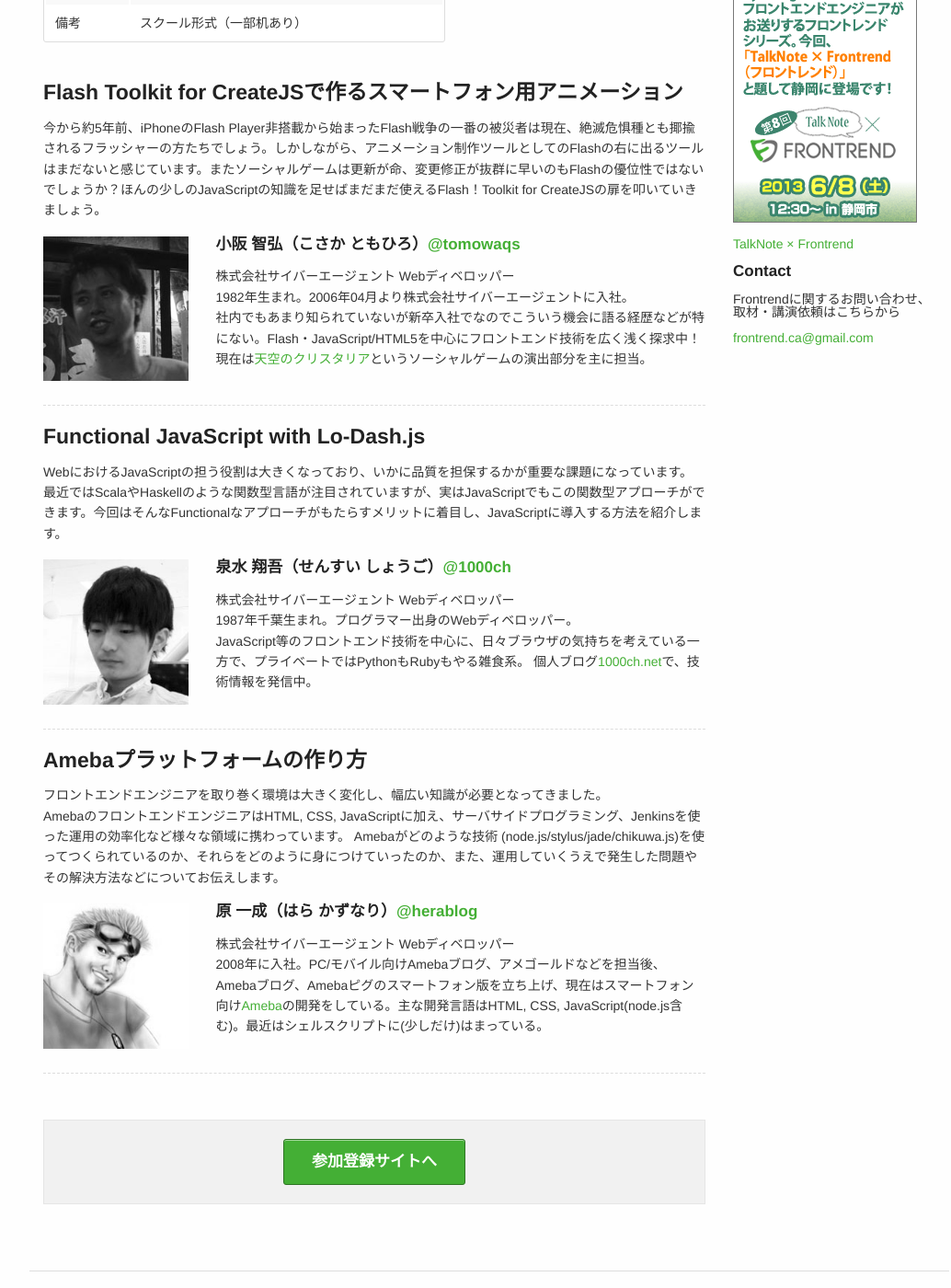
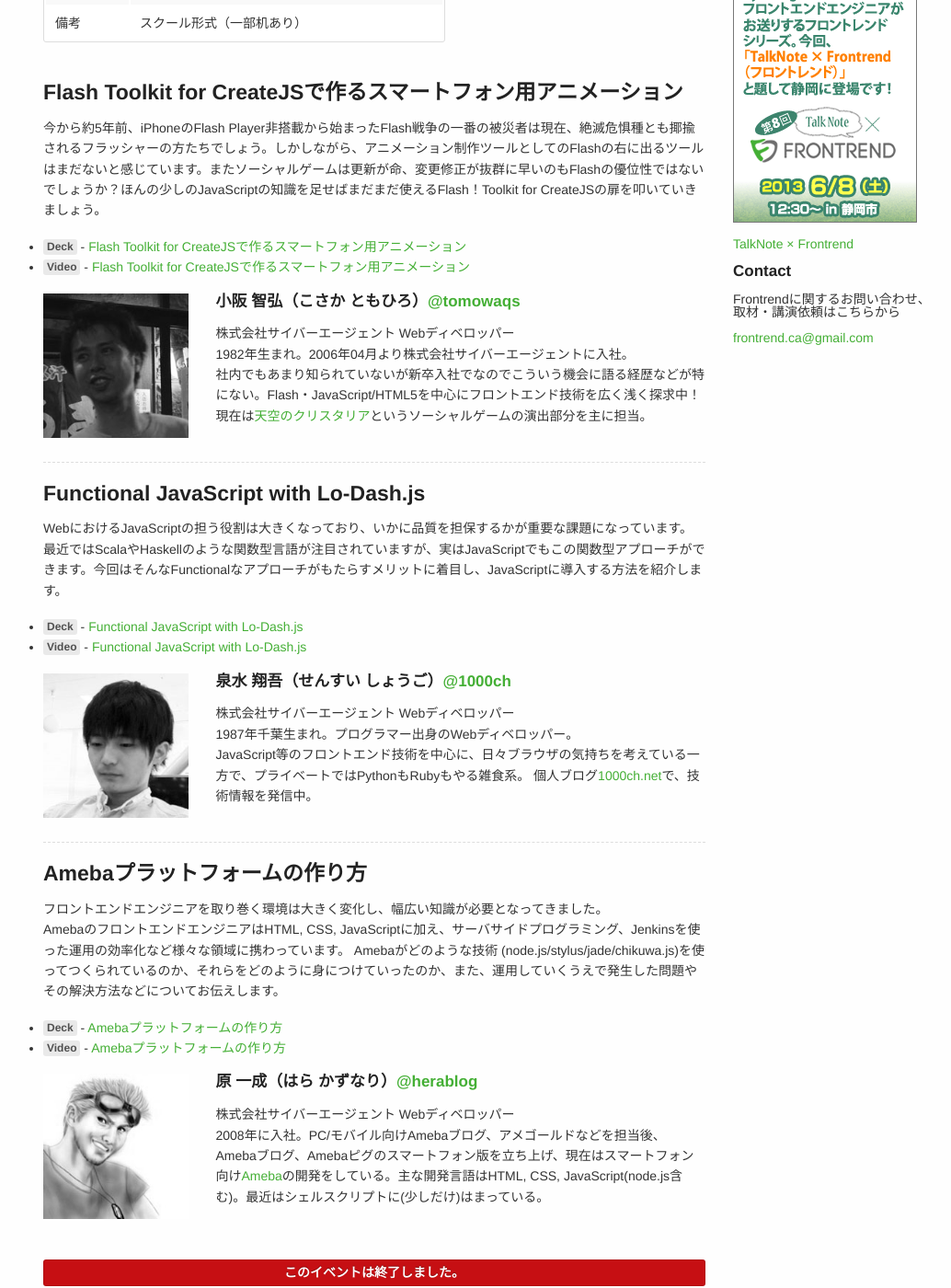
Before and after one commit to frontrend/frontrend.github.io, a Jekyll site: the page built from events/05/index.md, in a window 1280 px wide and 1400 px high, scrolled down 1025 px. Shown: the whole window at 92% size, without its empty margins (108-1142 px from the left). Built offline with Jekyll 4.4.1, drawn with Linux system fonts in a browser that asks for light colours; Markdown is read by kramdown in place of the engine named in the settings; comment, search, counter and statistics services are not loaded.

Commit message:
Add deck,videos

```diff
--- a/events/05/index.md
+++ b/events/05/index.md
@@ -28,6 +28,9 @@
 
 今から約5年前、iPhoneのFlash Player非搭載から始まったFlash戦争の一番の被災者は現在、絶滅危惧種とも揶揄されるフラッシャーの方たちでしょう。しかしながら、アニメーション制作ツールとしてのFlashの右に出るツールはまだないと感じています。またソーシャルゲームは更新が命、変更修正が抜群に早いのもFlashの優位性ではないでしょうか？ほんの少しのJavaScriptの知識を足せばまだまだ使えるFlash！Toolkit for CreateJSの扉を叩いていきましょう。
 
++ <span class="label secondary radius">Deck</span> - [Flash Toolkit for CreateJSで作るスマートフォン用アニメーション](http://www.slideshare.net/tomohirokosaka79/frontrend0525)
++ <span class="label secondary radius">Video</span> - [Flash Toolkit for CreateJSで作るスマートフォン用アニメーション](http://vimeo.com/frontrend/flash-toolkit-for-createjs)
+
 <div class="row">
     <div class="three columns">
         <img src="/images/speakers/kosaka.jpg">
@@ -44,6 +47,9 @@
 <h4 id="sensui">Functional JavaScript with Lo-Dash.js</h4>
 
 WebにおけるJavaScriptの担う役割は大きくなっており、いかに品質を担保するかが重要な課題になっています。最近ではScalaやHaskellのような関数型言語が注目されていますが、実はJavaScriptでもこの関数型アプローチができます。今回はそんなFunctionalなアプローチがもたらすメリットに着目し、JavaScriptに導入する方法を紹介します。
+
++ <span class="label secondary radius">Deck</span> - [Functional JavaScript with Lo-Dash.js](https://speakerdeck.com/1000ch/functional-javascript-with-lo-dash-dot-js)
++ <span class="label secondary radius">Video</span> - [Functional JavaScript with Lo-Dash.js](http://vimeo.com/frontrend/functional-javascript)
 
 <div class="row">
     <div class="three columns">
@@ -65,6 +71,9 @@
 AmebaのフロントエンドエンジニアはHTML, CSS, JavaScriptに加え、サーバサイドプログラミング、Jenkinsを使った運用の効率化など様々な領域に携わっています。
 Amebaがどのような技術 (node.js/stylus/jade/chikuwa.js)を使ってつくられているのか、それらをどのように身につけていったのか、また、運用していくうえで発生した問題やその解決方法などについてお伝えします。
 
++ <span class="label secondary radius">Deck</span> - [Amebaプラットフォームの作り方](http://www.slideshare.net/herablog/ameba-22035207)
++ <span class="label secondary radius">Video</span> - [Amebaプラットフォームの作り方](http://vimeo.com/frontrend/ameba-platform)
+
 <div class="row">
     <div class="three columns">
         <img src="/images/speakers/hara.jpg">
@@ -75,4 +84,5 @@
     </div>
 </div>
 
----
+<br>
+<div class="alert-box alert c">このイベントは終了しました。</div>
```
Also changed, not shown: 2 other files.
